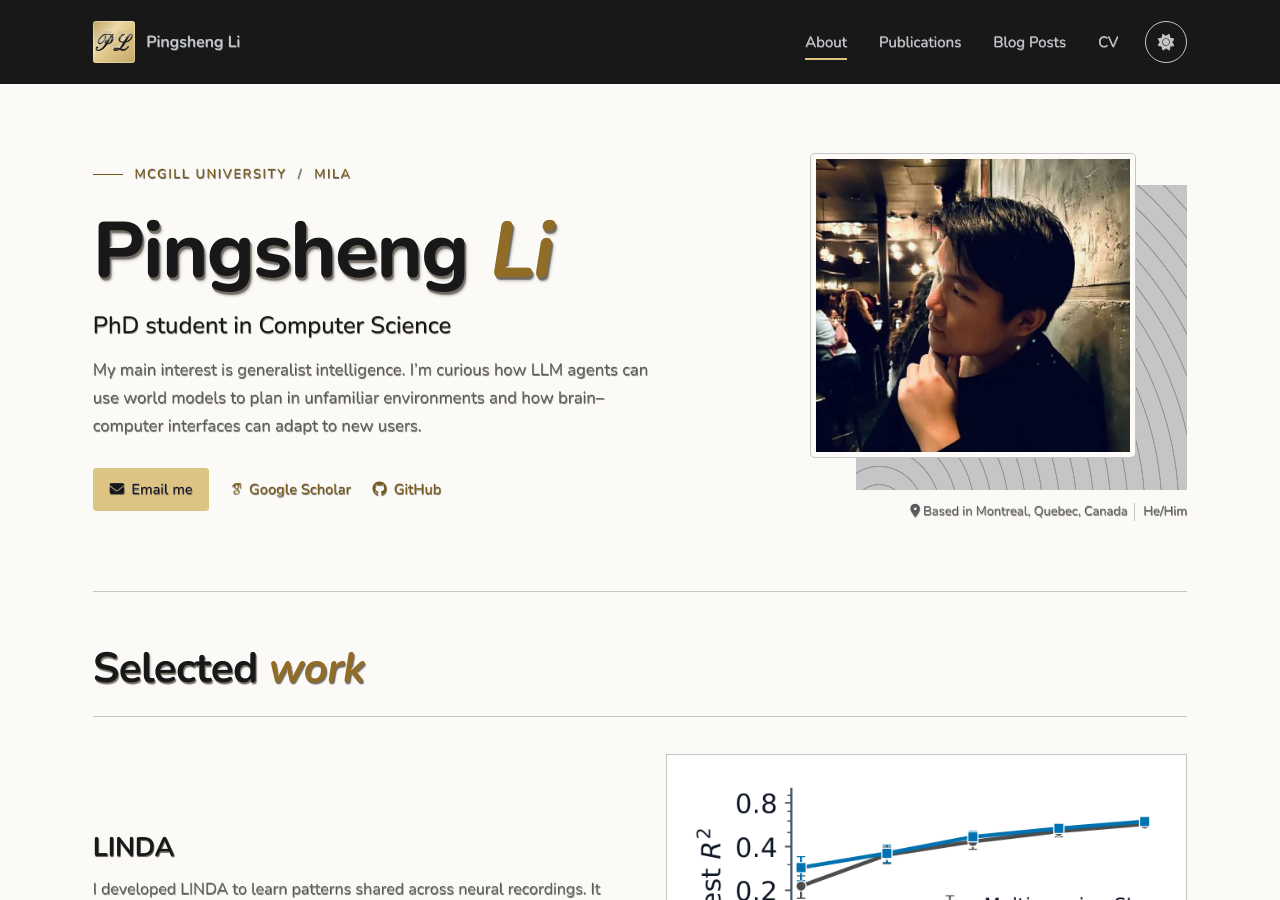
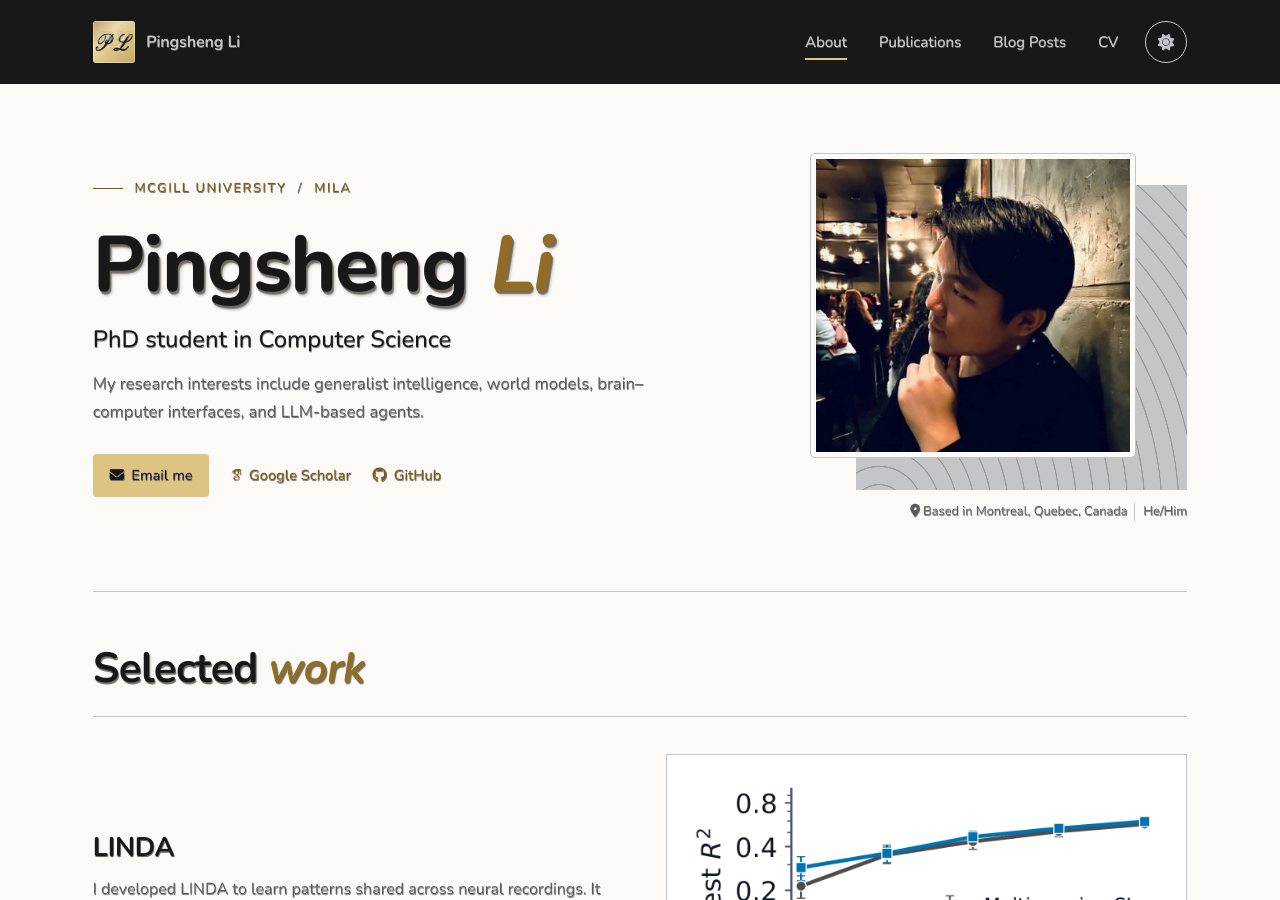
Before and after one commit to Pingsheng-NeuroAI/Pingsheng-NeuroAI.github.io, a Jekyll site: the page built from _pages/about.md, in a window 1280 px wide and 900 px high. Built offline with Jekyll 4.4.1, drawn with Linux system fonts in a browser that asks for light colours; some web fonts are replaced; some of the changed text lies outside the part shown.

Commit message:
Keep homepage research interests at the field level

```diff
--- a/_layouts/profile.html
+++ b/_layouts/profile.html
@@ -12,7 +12,7 @@ layout: default
       </p>
       <h1 id="profile-name">{% assign names = site.author.name | split: ' ' %}{% for name in names %}{% if forloop.last %}<em>{{ name }}</em>{% else %}{{ name }} {% endif %}{% endfor %}</h1>
       <p class="profile-role">PhD student in Computer Science</p>
-      <p class="profile-intro-text">My main interest is generalist intelligence. I’m curious how LLM agents can use world models to plan in unfamiliar environments and how brain–computer interfaces can adapt to new users.</p>
+      <p class="profile-intro-text">My research interests include generalist intelligence, world models, brain–computer interfaces, and LLM-based agents.</p>
       <div class="profile-contact" aria-label="Contact and profiles">
         {% if site.author.email %}<a class="profile-contact-primary" href="mailto:{{ site.author.email }}"><i class="fa-solid fa-envelope" aria-hidden="true"></i>Email me</a>{% endif %}
         {% if site.author.googlescholar %}<a href="{{ site.author.googlescholar | escape }}"><i class="ai ai-google-scholar" aria-hidden="true"></i>Google Scholar</a>{% endif %}
--- a/_pages/about.md
+++ b/_pages/about.md
@@ -8,6 +8,6 @@ redirect_from:
   - /about.html
 ---
 
-At McGill and Mila, I am supervised by [Prof. Blake Richards](https://mila.quebec/en/directory/blake-richards). My work on LINDA asks how well a neural decoder trained across animals can predict movement in a new animal given only a few labeled trials. I’d also like to understand when an agent built on a large language model makes better decisions by using a world model to compare the likely outcomes of different actions.
+At McGill and Mila, I am supervised by [Prof. Blake Richards](https://mila.quebec/en/directory/blake-richards).
 
 Before my PhD, I completed an MSc in Neuro-X at [EPFL](https://www.epfl.ch/en/), supervised by [Prof. Alexander Mathis](https://cnai.epfl.ch/). For my [master’s thesis]({% post_url 2026-11-25-lever-press-neural-timescales %}), I studied temporal abstraction in foraging macaques, asking which timescales of behavior best predict prefrontal activity. I earned my BSc in Neuroscience with a minor in Computer Science at McGill under the supervision of Prof. Blake Richards and [Prof. Jonathan Cornford](https://eps.leeds.ac.uk/computing/staff/15737/dr-jonathan-cornford).
```
